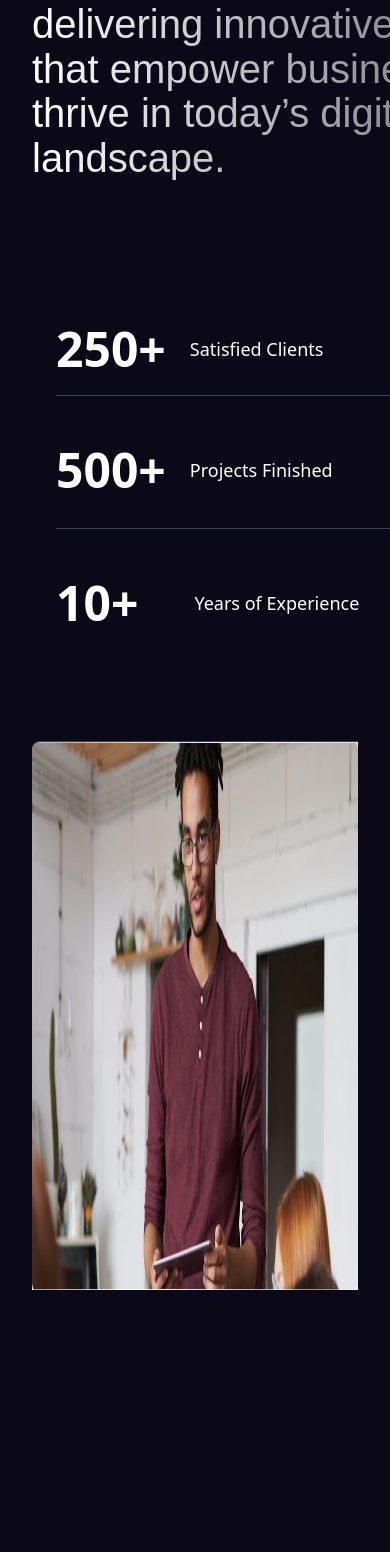
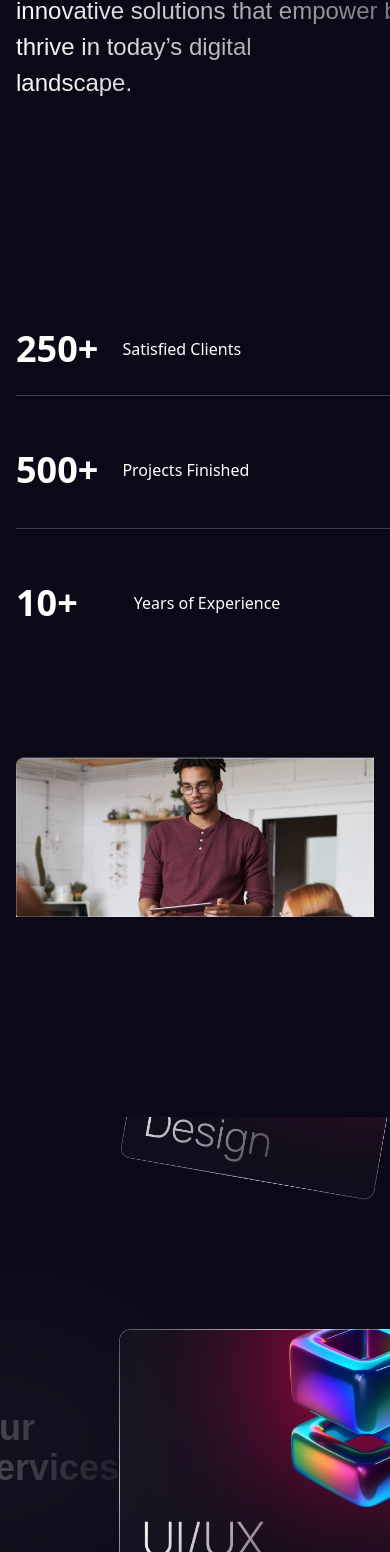
Before and after one commit to sidmercer/Entuite, a React (Create React App) app: page / in a window 390 px wide. Shown: the part 1137-2689 px from the top of the page. Built offline with nearby package versions, Linux system fonts and the light colour scheme.

Commit message:
services responsive

```diff
--- a/src/components/AboutUs.js
+++ b/src/components/AboutUs.js
@@ -2,7 +2,7 @@ import React from "react";
 
 const AboutUs = () => {
   return (
-    <section className="bg-bgdarkblue flex flex-col w-1440px text-white py-10 px-8">
+    <section className="bg-bgdarkblue flex flex-col w-full text-white py-10 px-4 md:px-8 ">
       <div className="max-w-5xl mx-auto flex flex-col lg:flex-row lg:items-center">
 
         {/* Left Section: Text */}
@@ -10,7 +10,7 @@ const AboutUs = () => {
           <button className="text-customPink bg-customPink bg-opacity-10 font-manrope px-4 py-2 w-[140px] h-[45px] rounded-full">
             About Us
           </button>
-          <p className="custom-gradient-text text-[40px]   w-[600px] h-[225px] font-manrope leading-[44.8px] text-left">
+          <p className="custom-gradient-text text-2xl md:text-[40px] w-full lg:w-[600px] h-[225px] font-manrope leading-normal md:leading-[44.8px] text-left">
             At Entuite, we are dedicated to delivering innovative solutions that
             empower businesses to thrive in today’s digital <br />
             landscape.
@@ -18,18 +18,18 @@ const AboutUs = () => {
         </div>
 
         {/* Right Section: Stats */}
-        <div className="w-[503px] h-[479px] pl-6 pt-16 border-opacity-0 flex flex-col p-4">
+        <div className="w-full h-auto pl-0 lg:pl-6 pt-16 pb-14  border-opacity-0 flex flex-col p-4">
           <div className="flex items-center w-[367px] h-[109px] top-[1123px] left-[840px] pt-4">
-            <span className="text-5xl font-bold">250+</span>
-            <span className="text-lg pl-6">Satisfied Clients</span>
+            <span className="text-4xl md:text-5xl font-bold">250+</span>
+            <span className="text-base md:text-lg pl-6">Satisfied Clients</span>
           </div>
           <div className="flex items-center  w-[503px] h-[133px] top-[1196px] left-[837px]  border-t border-gray-700 pt-4">
-            <span className="text-5xl font-bold">500+</span>
-            <span className="text-lg pl-6">Projects Finished</span>
+            <span className="text-4xl md:text-5xl font-bold">500+</span>
+            <span className="text-base md:text-lg pl-6">Projects Finished</span>
           </div>
           <div className="flex items-center w-[503px] h-[133px] top-[1469px] left-[837px]  border-t border-gray-700 pt-4">
-            <span className="text-5xl font-bold">10+</span>
-            <span className="text-lg pl-14">Years of Experience</span>
+            <span className="text-4xl md:text-5xl font-bold">10+</span>
+            <span className="text-base md:text-lg pl-14">Years of Experience</span>
           </div>
         </div>
       </div>
@@ -39,7 +39,7 @@ const AboutUs = () => {
         <img
           src="/logos/abtus.jpg"
           alt="About Us"
-          className="w-[1240px] h-[549px] top-[1662px] left-[100px] rounded-tl-lg border-t border-gray-700 opacity-100"
+          className="w-full lg:w-[1240px] h-auto top-[1662px] left-[100px] rounded-tl-lg border-t border-gray-700 opacity-100"
         />
       </div>
 
--- a/src/components/OurServices.js
+++ b/src/components/OurServices.js
@@ -2,23 +2,23 @@ import React from 'react';
 
 const OurServices = () => {
   return (
-    <section className="relative bg-bgdarkblue text-white w-[1440px h-[1049px] flex items-center justify-center">
+    <section className="relative bg-bgdarkblue text-white w-full  px-4 md:px-8 flex items-center justify-center">
       {/* Left Section: Title */}
-      <div className="absolute w-[597px] h-[268px] top-[350px] left-[100px] opacity-25">
-        <h2 className="text-[120px] font-bold custom-gradient-text font-manrope">Our Services</h2>
+      <div className=" w-full  max-w-6xl mx-auto opacity-25">
+        <h2 className=" text-left text-4xl sm:text-6xl md:text-[80px] lg:text-[120px] font-bold custom-gradient-text font-manrope">Our <br></br>Services</h2>
         </div>
     {/* blurry effect 1 */}
-    <div className="absolute transform -translate-x-1/2  w-[866px] h-[658px] top-[250px]  bg-white opacity-[3%] rounded-full blur-[80px]"></div>
+    <div className="absolute transform z-0 -translate-x-1/2  w-[400px] md:w-[866px] h-[300px] md:h-[658px]   bg-white opacity-[3%] rounded-full blur-[80px]"></div>
 
 
       {/* Cards Container */}
-      <div className="absolute flex flex-col left-[745.97px] ">
+      <div className=" w-full mx-auto flex flex-col items-center justify-center gap-8 mt-20 md:mt-0 ">
         {/* Tilted top Card */}
-        <div className=" top-[-434.72px]  rounded-xl transform -rotate-10 ">
+        <div className="  w-[300px] md:w-[587px]  rounded-xl transform -rotate-10 ">
         <img
             src="/Assets/design.png"
             alt="UI/UX Icon"
-            className="w-[587px] h-[165px] mb-4"
+            className="w-full h-auto mb-4"
           />
         </div>
 
@@ -27,17 +27,17 @@ const OurServices = () => {
           <img
             src="/Assets/uiuxdesign.png"
             alt="UI/UX Icon"
-            className="w-[503px] h-[520px]  mb-6 mt-6"
+            className="w-full h-auto  mb-6 mt-6"
           />
 
         </div>
 
         {/* Tilted bottom Card  */}
-        <div className="mt-20 rounded-xl transform rotate-10  ">
+        <div className="mt-20 rounded-xl transform w-[300px] md:w-[587px] rotate-10  ">
         <img
             src="\Assets\bottomDesign.png"
             alt="bottomcard"
-            className="w-[587px] h-[164px]"
+            className="w-full h-auto"
           />
         </div>
       </div>
--- a/tailwind.config.js
+++ b/tailwind.config.js
@@ -11,6 +11,14 @@ module.exports = {
       },
       fontFamily: {
         manrope: ['Manrope', 'sans-serif'],
+      },keyframes: {
+        scroll: {
+          '0%': { transform: 'translateX(0)' },
+          '100%': { transform: 'translateX(-100%)' },
+        },
+      },
+      animation: {
+        scroll: 'scroll 12s linear infinite',
       },
     },
   },
```
